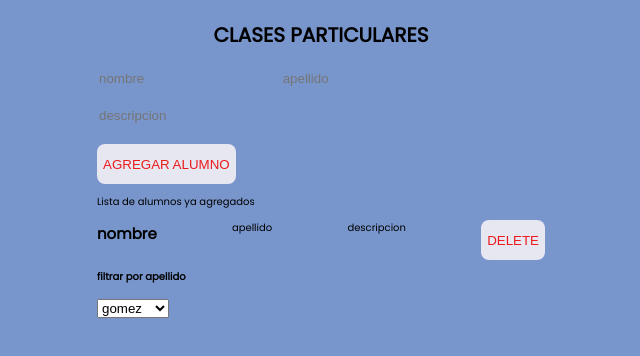
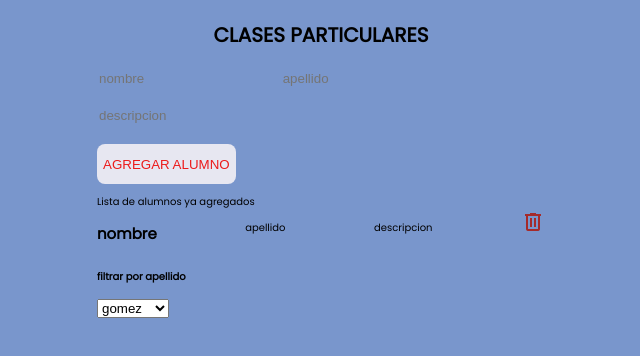
Before and after one commit to karsiles/proyecto-de-javascript, a plain HTML site: page index.html in a window 1280 px wide. Shown: the whole page, without its empty margins (319-959 px from the left). Drawn offline with nearby package versions, Linux system fonts and the light colour scheme.

Commit message:
subir agenda

```diff
--- a/app.js
+++ b/app.js
@@ -90,8 +90,6 @@ mostrarAlumnosDeMatematica.appendChild(li)
     swal("alumno agregado");
  }
 
-
-
 }
 }
 
--- a/index.html
+++ b/index.html
@@ -37,9 +37,9 @@
             <h2>nombre</h2>
             <p>apellido</p>
             <p>descripcion</p>
-            <button class="" type="reset">
-                delete</button>
-
+            <span class="material-symbols-outlined icono">
+                delete
+        </span>
         </div>
 
     </div>
```
